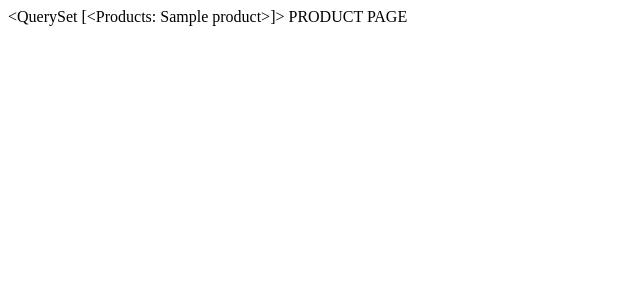
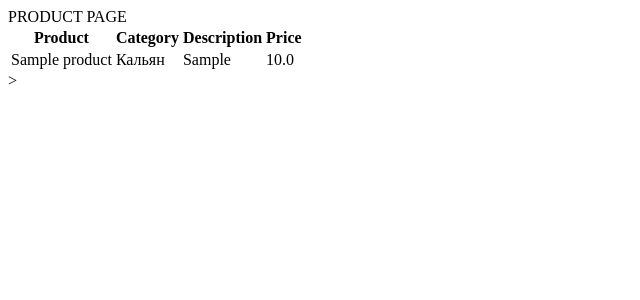
Before and after one commit to fallprojects/FoodDelivery, a Django app: page /products in a window 1280 px wide. Shown: the top 300 px of the page, without its empty margins (0-640 px from the left). Run offline with Django 3.2, Linux system fonts and the light colour scheme; tables that the repository leaves empty hold one stand-in row (values such as "Sample post").

Commit message:
add new table product decsription

```diff
--- a/OnlineDelivery/templates/online_delivery/product.html
+++ b/OnlineDelivery/templates/online_delivery/product.html
@@ -5,7 +5,22 @@
     <title>Title</title>
 </head>
 <body>
-{{ products }}
 PRODUCT PAGE
+<table class="table">
+<tr>
+    <th>Product</th>
+    <th>Category</th>
+    <th>Description</th>
+    <th>Price</th>
+</tr>
+    {% for product in products %}
+        <tr>
+            <td>{{ product.name }}</td>
+            <td>{{ product.category }}</td>
+            <td>{{ product.decsription }}</td>
+            <td>{{ product.price }}</td>
+        </tr>
+    {% endfor %}
+</table>>
 </body>
 </html>
```
